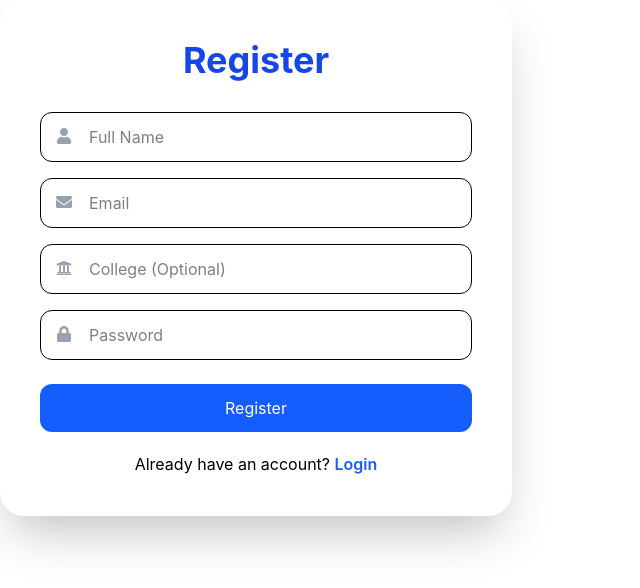
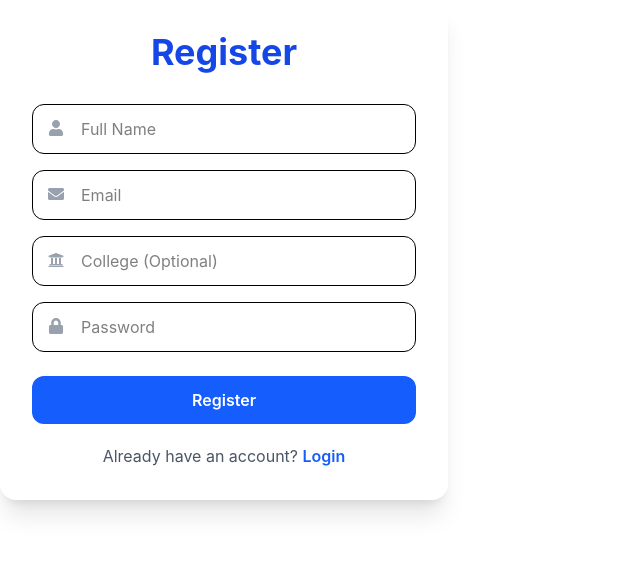
Before and after one commit to gayathrithaninki01/ai-notes-summarizer, a React (Vite) app in the folder client/: page / in a window 1280 px wide. Both pictures are taken after a click on the button "Register". Shown: the top 588 px of the page, without its empty margins (0-640 px from the left). Built offline with nearby package versions, Linux system fonts and the light colour scheme.

Commit message:
Fix login and registration deployed API

```diff
--- a/client/src/components/Login.jsx
+++ b/client/src/components/Login.jsx
@@ -14,73 +14,95 @@ function Login({ onLogin, goToRegister }) {
 
     try {
       const res = await axios.post(
-        "http://localhost:5000/auth/login",
+        "https://ai-notes-summarizer-backend-hih1.onrender.com/auth/login",
         {
           email,
           password,
         }
       );
 
+      // Save token
       localStorage.setItem("token", res.data.token);
-      localStorage.setItem("user", JSON.stringify(res.data.user));
 
+      // Save user
+      localStorage.setItem(
+        "user",
+        JSON.stringify(res.data.user)
+      );
+
+      // Send user data to App
       onLogin({
         ...res.data.user,
         token: res.data.token,
       });
     } catch (error) {
+      console.error("Login Error:", error);
+
       if (error.response) {
-        alert(error.response.data.message);
+        alert(
+          error.response.data.message ||
+            "Login failed."
+        );
       } else {
-        alert("Server Error");
+        alert("Server Error. Please try again.");
       }
     }
   };
 
   return (
-    <div className="bg-white rounded-3xl shadow-2xl w-full max-w-lg p-10">
+    <div className="w-full max-w-md bg-white rounded-2xl shadow-xl p-8">
+
+      {/* Heading */}
       <h1 className="text-4xl font-bold text-center text-blue-700">
         Login
       </h1>
 
+      {/* Email */}
       <div className="relative mt-8 mb-5">
         <FaEnvelope className="absolute left-4 top-4 text-gray-400" />
+
         <input
           type="email"
           placeholder="Email"
-          className="w-full border rounded-xl py-3 pl-12"
+          className="w-full border rounded-xl py-3 pl-12 pr-4 outline-none focus:ring-2 focus:ring-blue-500"
           value={email}
           onChange={(e) => setEmail(e.target.value)}
         />
       </div>
 
+      {/* Password */}
       <div className="relative mb-6">
         <FaLock className="absolute left-4 top-4 text-gray-400" />
+
         <input
           type="password"
           placeholder="Password"
-          className="w-full border rounded-xl py-3 pl-12"
+          className="w-full border rounded-xl py-3 pl-12 pr-4 outline-none focus:ring-2 focus:ring-blue-500"
           value={password}
           onChange={(e) => setPassword(e.target.value)}
         />
       </div>
 
+      {/* Login Button */}
       <button
         onClick={handleLogin}
-        className="w-full bg-blue-600 text-white py-3 rounded-xl"
+        className="w-full bg-blue-600 hover:bg-blue-700 text-white py-3 rounded-xl font-semibold transition"
       >
         Login
       </button>
 
-      <p className="text-center mt-5">
+      {/* Register */}
+      <p className="text-center mt-5 text-gray-600">
         Don't have an account?{" "}
+
         <button
           onClick={goToRegister}
-          className="text-blue-600 font-semibold"
+          className="text-blue-600 font-semibold hover:underline"
         >
           Register
         </button>
       </p>
+
     </div>
   );
 }
--- a/client/src/components/Register.jsx
+++ b/client/src/components/Register.jsx
@@ -21,7 +21,7 @@ function Register({ onRegister, goToLogin }) {
 
     try {
       const res = await axios.post(
-        "http://localhost:5000/auth/register",
+        "https://ai-notes-summarizer-backend-hih1.onrender.com/auth/register",
         {
           fullName,
           email,
@@ -29,7 +29,10 @@ function Register({ onRegister, goToLogin }) {
         }
       );
 
+      // Save token
       localStorage.setItem("token", res.data.token);
+
+      // Save user
       localStorage.setItem(
         "user",
         JSON.stringify({
@@ -38,82 +41,101 @@ function Register({ onRegister, goToLogin }) {
         })
       );
 
+      // Send user data to App
       onRegister({
         ...res.data.user,
         college,
         token: res.data.token,
       });
+    } catch (error) {
+      console.error("Registration Error:", error);
 
-    } catch (error) {
       if (error.response) {
-        alert(error.response.data.message);
+        alert(
+          error.response.data.message ||
+            "Registration failed."
+        );
       } else {
-        alert("Server Error");
+        alert("Server Error. Please try again.");
       }
     }
   };
 
   return (
-    <div className="bg-white rounded-3xl shadow-2xl w-full max-w-lg p-10">
+    <div className="w-full max-w-md bg-white rounded-2xl shadow-xl p-8">
 
+      {/* Heading */}
       <h1 className="text-4xl font-bold text-center text-blue-700">
         Register
       </h1>
 
+      {/* Full Name */}
       <div className="relative mt-8 mb-4">
         <FaUser className="absolute left-4 top-4 text-gray-400" />
+
         <input
-          className="w-full border rounded-xl py-3 pl-12"
+          type="text"
+          className="w-full border rounded-xl py-3 pl-12 pr-4 outline-none focus:ring-2 focus:ring-blue-500"
           placeholder="Full Name"
           value={fullName}
           onChange={(e) => setFullName(e.target.value)}
         />
       </div>
 
+      {/* Email */}
       <div className="relative mb-4">
         <FaEnvelope className="absolute left-4 top-4 text-gray-400" />
+
         <input
           type="email"
-          className="w-full border rounded-xl py-3 pl-12"
+          className="w-full border rounded-xl py-3 pl-12 pr-4 outline-none focus:ring-2 focus:ring-blue-500"
           placeholder="Email"
           value={email}
           onChange={(e) => setEmail(e.target.value)}
         />
       </div>
 
+      {/* College */}
       <div className="relative mb-4">
         <FaUniversity className="absolute left-4 top-4 text-gray-400" />
+
         <input
-          className="w-full border rounded-xl py-3 pl-12"
+          type="text"
+          className="w-full border rounded-xl py-3 pl-12 pr-4 outline-none focus:ring-2 focus:ring-blue-500"
           placeholder="College (Optional)"
           value={college}
           onChange={(e) => setCollege(e.target.value)}
         />
       </div>
 
+      {/* Password */}
       <div className="relative mb-6">
         <FaLock className="absolute left-4 top-4 text-gray-400" />
+
         <input
           type="password"
-          className="w-full border rounded-xl py-3 pl-12"
+          className="w-full border rounded-xl py-3 pl-12 pr-4 outline-none focus:ring-2 focus:ring-blue-500"
           placeholder="Password"
           value={password}
           onChange={(e) => setPassword(e.target.value)}
         />
       </div>
 
+      {/* Register Button */}
       <button
         onClick={handleRegister}
-        className="w-full bg-blue-600 hover:bg-blue-700 text-white py-3 rounded-xl"
+        className="w-full bg-blue-600 hover:bg-blue-700 text-white py-3 rounded-xl font-semibold transition"
       >
         Register
       </button>
 
-      <p className="text-center mt-5">
+      {/* Login */}
+      <p className="text-center mt-5 text-gray-600">
         Already have an account?{" "}
+
         <button
           onClick={goToLogin}
-          className="text-blue-600 font-semibold"
+          className="text-blue-600 font-semibold hover:underline"
         >
           Login
         </button>
```
